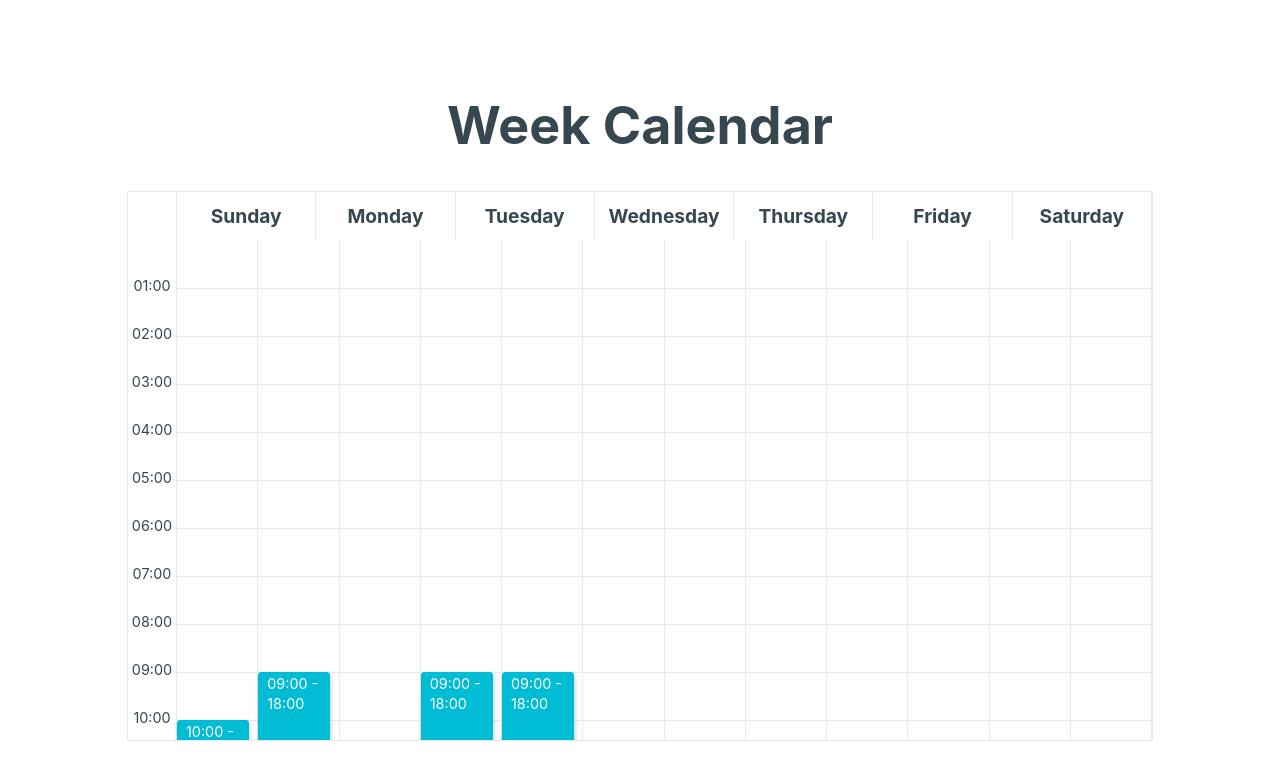
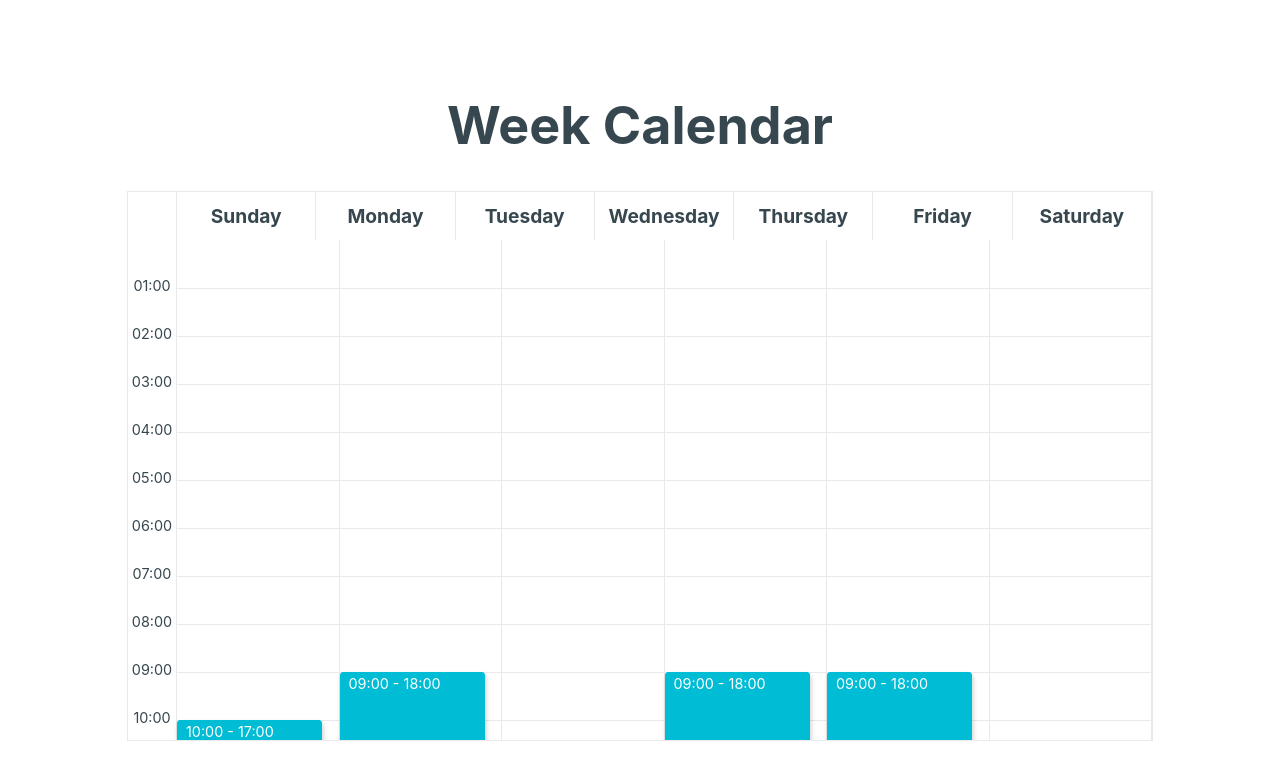
Before and after one commit to kevindantas/week-timepicker, a React (Create React App) app: page / in a window 1280 px wide. Shown: the top 780 px of the page. Built offline with nearby package versions, Linux system fonts and the light colour scheme; the HTML template or start-up script is replaced by a standard one.

Commit message:
Remove static days

```diff
--- a/src/WeekDaysList.js
+++ b/src/WeekDaysList.js
@@ -34,13 +34,6 @@ class WeekDaysList extends PureComponent {
           {this.renderRowLines()}
         </div>
         {this.renderDays()}
-
-        <WeekDay label="Monday" />
-        <WeekDay label="Tuesday" />
-        <WeekDay label="Wednesday" />
-        <WeekDay label="Thursday" />
-        <WeekDay label="Friday" />
-        <WeekDay label="Saturday" />
       </div>
     );
   }
```
